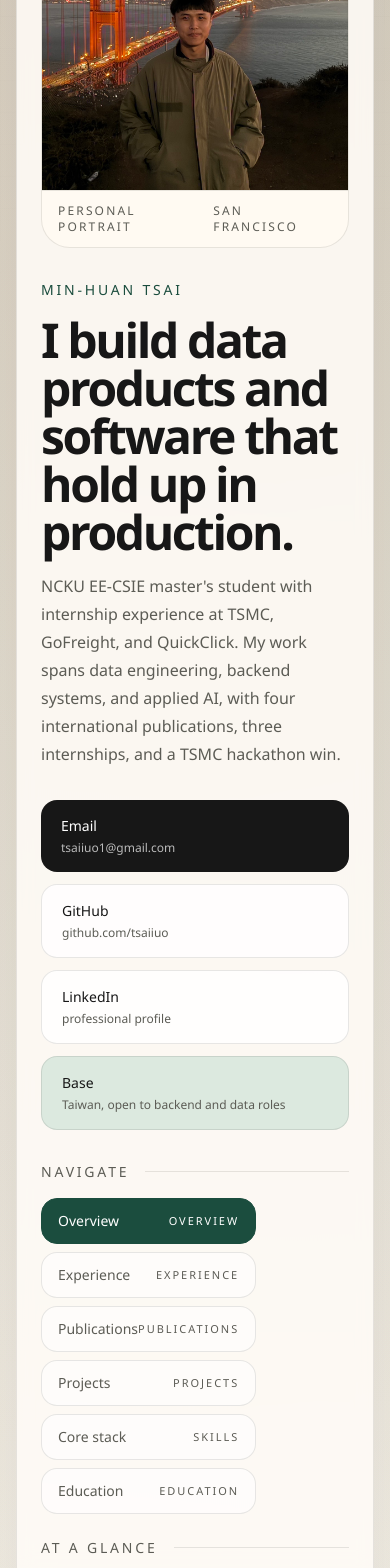
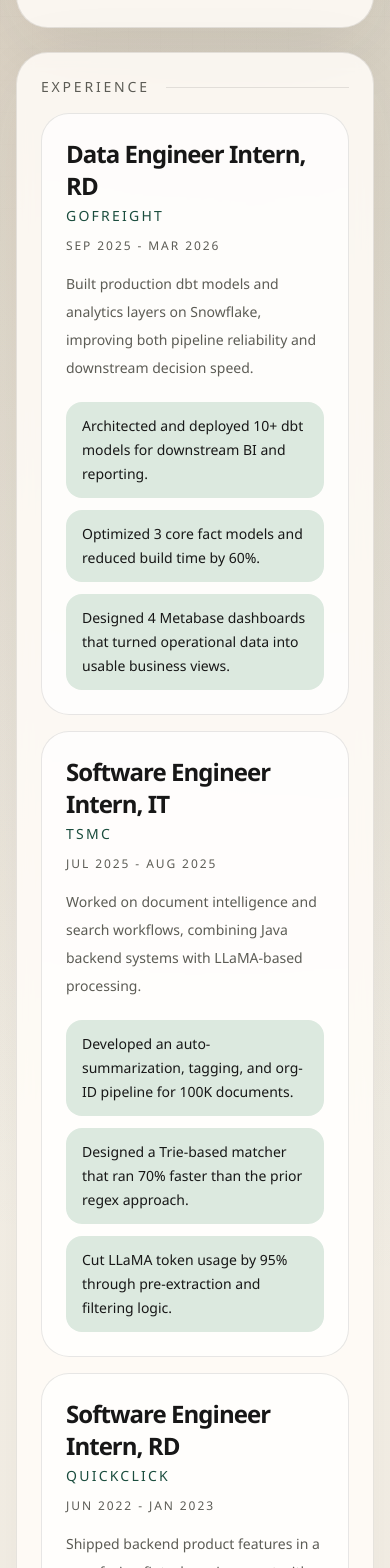
Before and after one commit to tsaiiuo/tsaiiuo.github.io, a Next.js app: page / in a window 390 px wide. Shown: the part 432-2000 px from the top of the page. Built offline with nearby package versions, Linux system fonts and the light colour scheme.

Commit message:
Rework layout into full-page sidebar

```diff
--- a/app/page.tsx
+++ b/app/page.tsx
@@ -48,6 +48,29 @@
 	},
 ];
 
+const publications = [
+	{
+		title: 'From Thought to Action: An Interactive Platform for Inspecting Strategic Reasoning in LLMs',
+		venue: '2026 AAMAS Workshop Paper',
+		role: '3rd author',
+	},
+	{
+		title: 'SAMPLE: A Spatial/Channel-wise Attention GCN with MLP and Periodic Linear Encoding for Land Boundary Demarcation System',
+		venue: '2026 WWW Demo Paper',
+		role: '1st author',
+	},
+	{
+		title: 'GRIDS: A Geospatial AI System for Land Boundary Demarcation',
+		venue: '2025 ICDM Workshop Paper',
+		role: '1st author',
+	},
+	{
+		title: 'MT-redis',
+		venue: 'Linux Foundation Open Source Summit 2025',
+		role: '3rd author',
+	},
+];
+
 const projects = [
 	{
 		name: 'GRIDS',
@@ -79,29 +102,6 @@
 	},
 ];
 
-const publications = [
-	{
-		title: 'From Thought to Action: An Interactive Platform for Inspecting Strategic Reasoning in LLMs',
-		venue: '2026 AAMAS Workshop Paper',
-		role: '3rd author',
-	},
-	{
-		title: 'SAMPLE: A Spatial/Channel-wise Attention GCN with MLP and Periodic Linear Encoding for Land Boundary Demarcation System',
-		venue: '2026 WWW Demo Paper',
-		role: '1st author',
-	},
-	{
-		title: 'GRIDS: A Geospatial AI System for Land Boundary Demarcation',
-		venue: '2025 ICDM Workshop Paper',
-		role: '1st author',
-	},
-	{
-		title: 'MT-redis',
-		venue: 'Linux Foundation Open Source Summit 2025',
-		role: '3rd author',
-	},
-];
-
 const skillGroups = [
 	{
 		title: 'Data Platforms',
@@ -130,33 +130,41 @@
 	{ id: 'education', label: 'Education' },
 ];
 
+function SectionHeader({ title }: { title: string }) {
+	return (
+		<div className="flex items-center justify-between">
+			<h2 className="text-sm uppercase tracking-[0.2em] text-[color:var(--muted)]">{title}</h2>
+			<div className="ml-4 h-px flex-1 bg-[color:var(--line)]" />
+		</div>
+	);
+}
+
 export default function Home() {
 	const [activeSection, setActiveSection] = useState('overview');
 	const [readProgress, setReadProgress] = useState(0);
 
 	useEffect(() => {
-		const sectionElements = sections
+		const elements = sections
 			.map((section) => document.getElementById(section.id))
 			.filter((element): element is HTMLElement => Boolean(element));
 
 		const observer = new IntersectionObserver(
 			(entries) => {
-				const visibleEntries = entries
+				const visible = entries
 					.filter((entry) => entry.isIntersecting)
 					.sort((a, b) => b.intersectionRatio - a.intersectionRatio);
 
-				if (visibleEntries[0]?.target.id) {
-					setActiveSection(visibleEntries[0].target.id);
+				if (visible[0]?.target.id) {
+					setActiveSection(visible[0].target.id);
 				}
 			},
 			{
-				rootMargin: '-20% 0px -55% 0px',
-				threshold: [0.15, 0.35, 0.6],
+				rootMargin: '-18% 0px -55% 0px',
+				threshold: [0.15, 0.3, 0.5, 0.7],
 			},
 		);
 
-		sectionElements.forEach((element) => observer.observe(element));
-
+		elements.forEach((element) => observer.observe(element));
 		return () => observer.disconnect();
 	}, []);
 
@@ -164,8 +172,8 @@
 		const updateReadProgress = () => {
 			const scrollTop = window.scrollY;
 			const scrollHeight = document.documentElement.scrollHeight - window.innerHeight;
-			const progress = scrollHeight > 0 ? Math.min(100, Math.max(0, (scrollTop / scrollHeight) * 100)) : 0;
-			setReadProgress(Math.round(progress));
+			const progress = scrollHeight > 0 ? (scrollTop / scrollHeight) * 100 : 0;
+			setReadProgress(Math.max(0, Math.min(100, Math.round(progress))));
 		};
 
 		updateReadProgress();
@@ -180,7 +188,7 @@
 
 	return (
 		<main className="relative overflow-hidden">
-			<div className="mx-auto flex min-h-screen w-full max-w-7xl flex-col px-4 py-6 sm:px-6 lg:px-8">
+			<div className="mx-auto max-w-[1600px] px-4 py-4 sm:px-6 lg:px-8">
 				<div className="sticky top-3 z-20 mb-4 lg:hidden">
 					<div className="overflow-hidden rounded-[1.5rem] border border-[color:var(--line)] bg-[color:var(--surface)]/95 p-3 shadow-[0_16px_50px_rgba(33,33,33,0.08)] backdrop-blur">
 						<div className="mb-3 flex items-center justify-between">
@@ -216,50 +224,38 @@
 					</div>
 				</div>
 
-				<div className="rounded-[2rem] border border-[color:var(--line)] bg-[color:var(--surface)] shadow-[0_20px_80px_rgba(33,33,33,0.08)] backdrop-blur">
-					<div className="grid grid-cols-1 lg:grid-cols-[0.95fr_1.45fr]">
-						<section className="border-b border-[color:var(--line)] p-6 sm:p-8 lg:border-b-0 lg:border-r lg:p-10">
-							<div className="flex h-full flex-col gap-8 lg:sticky lg:top-6 lg:max-h-[calc(100vh-3rem)] lg:justify-between lg:overflow-auto">
-								<div className="space-y-8">
+				<div className="grid gap-6 lg:grid-cols-[360px_minmax(0,1fr)] xl:grid-cols-[400px_minmax(0,1fr)]">
+					<aside className="hidden lg:block">
+						<div className="sticky top-4 max-h-[calc(100vh-2rem)] overflow-auto rounded-[2rem] border border-[color:var(--line)] bg-[color:var(--surface)] p-8 shadow-[0_20px_80px_rgba(33,33,33,0.08)] backdrop-blur">
+							<div className="flex min-h-[calc(100vh-6rem)] flex-col">
+								<div className="space-y-6">
 									<div className="inline-flex rounded-full border border-[color:var(--line)] bg-white/70 px-3 py-1 text-xs uppercase tracking-[0.24em] text-[color:var(--muted)]">
 										Data x backend x applied AI
 									</div>
-
 									<div className="overflow-hidden rounded-[1.8rem] border border-[color:var(--line)] bg-[color:var(--surface-strong)]">
 										<div className="relative aspect-[4/5] w-full">
-											<Image
-												src="/min-huan-tsai.jpg"
-												alt="Min-Huan Tsai portrait"
-												fill
-												priority
-												className="object-cover object-center"
-											/>
+											<Image src="/min-huan-tsai.jpg" alt="Min-Huan Tsai portrait" fill priority className="object-cover object-center" />
 										</div>
 										<div className="flex items-center justify-between border-t border-[color:var(--line)] px-4 py-3 text-xs uppercase tracking-[0.18em] text-[color:var(--muted)]">
 											<span>Personal portrait</span>
 											<span>San Francisco</span>
 										</div>
 									</div>
-
-									<div className="space-y-4">
+									<div className="space-y-3">
 										<p className="font-[family:var(--font-ibm-plex-mono)] text-sm uppercase tracking-[0.2em] text-[color:var(--accent)]">
 											Min-Huan Tsai
 										</p>
-										<h1 className="max-w-lg text-5xl font-semibold leading-none tracking-[-0.05em] sm:text-6xl">
+										<h1 className="text-4xl font-semibold leading-none tracking-[-0.05em] xl:text-5xl">
 											I build data products and software that hold up in production.
 										</h1>
-										<p className="max-w-xl text-base leading-7 text-[color:var(--muted)] sm:text-lg">
-											NCKU EE-CSIE master&apos;s student with internship experience at TSMC, GoFreight, and QuickClick.
-											My work spans data engineering, backend systems, and applied AI, with four international publications,
-											three internships, and a TSMC hackathon win.
+										<p className="text-base leading-7 text-[color:var(--muted)]">
+											NCKU EE-CSIE master&apos;s student with internship experience at TSMC, GoFreight, and QuickClick. My work spans
+											data engineering, backend systems, and applied AI, with four international publications, three internships, and a
+											TSMC hackathon win.
 										</p>
 									</div>
-
-									<div className="grid gap-3 sm:grid-cols-2">
-										<a
-											href="mailto:tsaiiuo1@gmail.com"
-											className="rounded-2xl bg-[color:var(--foreground)] px-5 py-4 text-sm text-white transition hover:translate-y-[-1px]"
-										>
+									<div className="grid gap-3 sm:grid-cols-2 lg:grid-cols-1">
+										<a href="mailto:tsaiiuo1@gmail.com" className="rounded-2xl bg-[color:var(--foreground)] px-5 py-4 text-sm text-white">
 											Email
 											<div className="mt-1 font-[family:var(--font-ibm-plex-mono)] text-xs text-white/70">tsaiiuo1@gmail.com</div>
 										</a>
@@ -267,7 +263,7 @@
 											href="https://github.com/tsaiiuo"
 											target="_blank"
 											rel="noreferrer"
-											className="rounded-2xl border border-[color:var(--line)] bg-white/80 px-5 py-4 text-sm transition hover:border-[color:var(--accent)]"
+											className="rounded-2xl border border-[color:var(--line)] bg-white/80 px-5 py-4 text-sm"
 										>
 											GitHub
 											<div className="mt-1 font-[family:var(--font-ibm-plex-mono)] text-xs text-[color:var(--muted)]">github.com/tsaiiuo</div>
@@ -276,7 +272,7 @@
 											href="https://www.linkedin.com/in/min-huan-tsai-410139227/"
 											target="_blank"
 											rel="noreferrer"
-											className="rounded-2xl border border-[color:var(--line)] bg-white/80 px-5 py-4 text-sm transition hover:border-[color:var(--accent)]"
+											className="rounded-2xl border border-[color:var(--line)] bg-white/80 px-5 py-4 text-sm"
 										>
 											LinkedIn
 											<div className="mt-1 font-[family:var(--font-ibm-plex-mono)] text-xs text-[color:var(--muted)]">professional profile</div>
@@ -290,25 +286,22 @@
 									</div>
 								</div>
 
-								<div className="space-y-6">
+								<div className="mt-8 flex-1 space-y-6">
 									<div className="space-y-4">
-										<div className="flex items-center justify-between">
-											<h2 className="text-sm uppercase tracking-[0.2em] text-[color:var(--muted)]">Navigate</h2>
-											<div className="h-px flex-1 bg-[color:var(--line)] ml-4" />
-										</div>
-										<div className="grid grid-cols-[auto_1fr] gap-4">
-											<div className="hidden w-10 flex-col items-center lg:flex">
+										<SectionHeader title="Navigate" />
+										<div className="grid grid-cols-[36px_minmax(0,1fr)] gap-4">
+											<div className="flex flex-col items-center">
 												<div className="font-[family:var(--font-ibm-plex-mono)] text-[11px] uppercase tracking-[0.16em] text-[color:var(--muted)]">
 													{readProgress}%
 												</div>
-												<div className="relative mt-3 h-full min-h-56 w-[3px] overflow-hidden rounded-full bg-black/8">
+												<div className="relative mt-3 h-full min-h-72 w-[3px] overflow-hidden rounded-full bg-black/8">
 													<div
 														className="absolute inset-x-0 top-0 rounded-full bg-[color:var(--accent)] transition-[height] duration-300"
 														style={{ height: `${readProgress}%` }}
 													/>
 												</div>
 											</div>
-											<nav className="grid gap-2">
+											<nav className="grid content-start gap-2">
 												{sections.map((section) => {
 													const isActive = activeSection === section.id;
 													return (
@@ -335,10 +328,7 @@
 									</div>
 
 									<div className="space-y-4">
-										<div className="flex items-center justify-between">
-										<h2 className="text-sm uppercase tracking-[0.2em] text-[color:var(--muted)]">At a glance</h2>
-										<div className="h-px flex-1 bg-[color:var(--line)] ml-4" />
-									</div>
+										<SectionHeader title="At a glance" />
 										<div className="grid grid-cols-2 gap-3">
 											{highlights.map((item) => (
 												<div key={item.label} className="rounded-2xl border border-[color:var(--line)] bg-white/70 p-4">
@@ -350,11 +340,11 @@
 									</div>
 								</div>
 							</div>
-						</section>
+						</div>
+					</aside>
 
-						<section className="p-6 sm:p-8 lg:p-10">
-							<div className="space-y-10">
-								<div id="overview" className="rounded-[1.75rem] border border-[color:var(--line)] bg-[color:var(--surface-strong)] p-6 scroll-mt-24">
+					<section className="space-y-6">
+						<div id="overview" className="scroll-mt-24 rounded-[2rem] border border-[color:var(--line)] bg-[color:var(--surface)] p-6 shadow-[0_20px_80px_rgba(33,33,33,0.08)] backdrop-blur sm:p-8">
 							<div className="flex flex-col gap-4 md:flex-row md:items-end md:justify-between">
 								<div className="max-w-2xl">
 									<p className="font-[family:var(--font-ibm-plex-mono)] text-xs uppercase tracking-[0.24em] text-[color:var(--accent-warm)]">
@@ -369,17 +359,11 @@
 							</div>
 						</div>
 
-								<div id="experience" className="space-y-4 scroll-mt-24">
-									<div className="flex items-center justify-between">
-										<h2 className="text-sm uppercase tracking-[0.2em] text-[color:var(--muted)]">Experience</h2>
-										<div className="h-px flex-1 bg-[color:var(--line)] ml-4" />
-									</div>
+						<div id="experience" className="scroll-mt-24 space-y-4 rounded-[2rem] border border-[color:var(--line)] bg-[color:var(--surface)] p-6 shadow-[0_20px_80px_rgba(33,33,33,0.08)] backdrop-blur sm:p-8">
+							<SectionHeader title="Experience" />
 							<div className="space-y-4">
 								{experiences.map((experience) => (
-											<article
-												key={`${experience.company}-${experience.role}`}
-												className="rounded-[1.75rem] border border-[color:var(--line)] bg-white/70 p-6"
-											>
+									<article key={`${experience.company}-${experience.role}`} className="rounded-[1.75rem] border border-[color:var(--line)] bg-white/70 p-6">
 										<div className="flex flex-col gap-3 md:flex-row md:items-start md:justify-between">
 											<div>
 												<h3 className="text-2xl font-semibold tracking-[-0.04em]">{experience.role}</h3>
@@ -402,11 +386,8 @@
 							</div>
 						</div>
 
-								<div id="publications" className="space-y-4 scroll-mt-24">
-									<div className="flex items-center justify-between">
-										<h2 className="text-sm uppercase tracking-[0.2em] text-[color:var(--muted)]">Publications</h2>
-										<div className="h-px flex-1 bg-[color:var(--line)] ml-4" />
-									</div>
+						<div id="publications" className="scroll-mt-24 space-y-4 rounded-[2rem] border border-[color:var(--line)] bg-[color:var(--surface)] p-6 shadow-[0_20px_80px_rgba(33,33,33,0.08)] backdrop-blur sm:p-8">
+							<SectionHeader title="Publications" />
 							<div className="grid gap-4">
 								{publications.map((publication) => (
 									<article key={publication.title} className="rounded-[1.75rem] border border-[color:var(--line)] bg-white/70 p-6">
@@ -424,11 +405,8 @@
 							</div>
 						</div>
 
-								<div id="projects" className="space-y-4 scroll-mt-24">
-									<div className="flex items-center justify-between">
-										<h2 className="text-sm uppercase tracking-[0.2em] text-[color:var(--muted)]">Projects</h2>
-										<div className="h-px flex-1 bg-[color:var(--line)] ml-4" />
-									</div>
+						<div id="projects" className="scroll-mt-24 space-y-4 rounded-[2rem] border border-[color:var(--line)] bg-[color:var(--surface)] p-6 shadow-[0_20px_80px_rgba(33,33,33,0.08)] backdrop-blur sm:p-8">
+							<SectionHeader title="Projects" />
 							<div className="grid gap-4 xl:grid-cols-2">
 								{projects.map((project) => (
 									<article key={project.name} className="rounded-[1.75rem] border border-[color:var(--line)] bg-white/70 p-6">
@@ -443,22 +421,16 @@
 							</div>
 						</div>
 
-								<div className="grid gap-4 lg:grid-cols-[1.15fr_0.85fr]">
-									<div id="skills" className="space-y-4 rounded-[1.75rem] border border-[color:var(--line)] bg-white/70 p-6 scroll-mt-24">
-										<div className="flex items-center justify-between">
-											<h2 className="text-sm uppercase tracking-[0.2em] text-[color:var(--muted)]">Core stack</h2>
-											<div className="h-px flex-1 bg-[color:var(--line)] ml-4" />
-										</div>
+						<div className="grid gap-6 xl:grid-cols-[1.1fr_0.9fr]">
+							<div id="skills" className="scroll-mt-24 space-y-4 rounded-[2rem] border border-[color:var(--line)] bg-[color:var(--surface)] p-6 shadow-[0_20px_80px_rgba(33,33,33,0.08)] backdrop-blur sm:p-8">
+								<SectionHeader title="Core stack" />
 								<div className="grid gap-4 md:grid-cols-2">
 									{skillGroups.map((group) => (
 										<div key={group.title} className="rounded-2xl border border-[color:var(--line)] bg-[color:var(--surface-strong)] p-4">
 											<h3 className="text-lg font-medium">{group.title}</h3>
 											<div className="mt-3 flex flex-wrap gap-2">
 												{group.items.map((item) => (
-															<span
-																key={item}
-																className="rounded-full border border-[color:var(--line)] bg-white px-3 py-1 text-sm text-[color:var(--muted)]"
-															>
+													<span key={item} className="rounded-full border border-[color:var(--line)] bg-white px-3 py-1 text-sm text-[color:var(--muted)]">
 														{item}
 													</span>
 												))}
@@ -468,20 +440,16 @@
 								</div>
 							</div>
 
-									<div id="education" className="space-y-4 rounded-[1.75rem] border border-[color:var(--line)] bg-[color:var(--foreground)] p-6 text-white scroll-mt-24">
+							<div id="education" className="scroll-mt-24 space-y-4 rounded-[2rem] border border-[color:var(--line)] bg-[color:var(--foreground)] p-6 text-white shadow-[0_20px_80px_rgba(33,33,33,0.08)] sm:p-8">
 								<div>
 									<p className="font-[family:var(--font-ibm-plex-mono)] text-xs uppercase tracking-[0.2em] text-white/60">Education</p>
 									<h2 className="mt-3 text-2xl font-semibold tracking-[-0.04em]">NCKU EE-CSIE</h2>
-											<p className="mt-2 text-sm leading-7 text-white/72">
-												Master of Electrical Engineering-CSIE, GPA 4.25/4.3, expected June 2026.
-											</p>
+									<p className="mt-2 text-sm leading-7 text-white/72">Master of Electrical Engineering-CSIE, GPA 4.25/4.3, expected June 2026.</p>
 								</div>
 								<div className="h-px bg-white/10" />
 								<div>
 									<h3 className="text-lg font-medium">NCCU MIS</h3>
-											<p className="mt-2 text-sm leading-7 text-white/72">
-												Bachelor of Management Information Systems, GPA 3.7/4.3.
-											</p>
+									<p className="mt-2 text-sm leading-7 text-white/72">Bachelor of Management Information Systems, GPA 3.7/4.3.</p>
 								</div>
 								<div className="h-px bg-white/10" />
 								<div>
@@ -492,9 +460,7 @@
 								</div>
 							</div>
 						</div>
-							</div>
 					</section>
-					</div>
 				</div>
 			</div>
 		</main>
```
Lines whose indentation alone changed are shown as unchanged.
